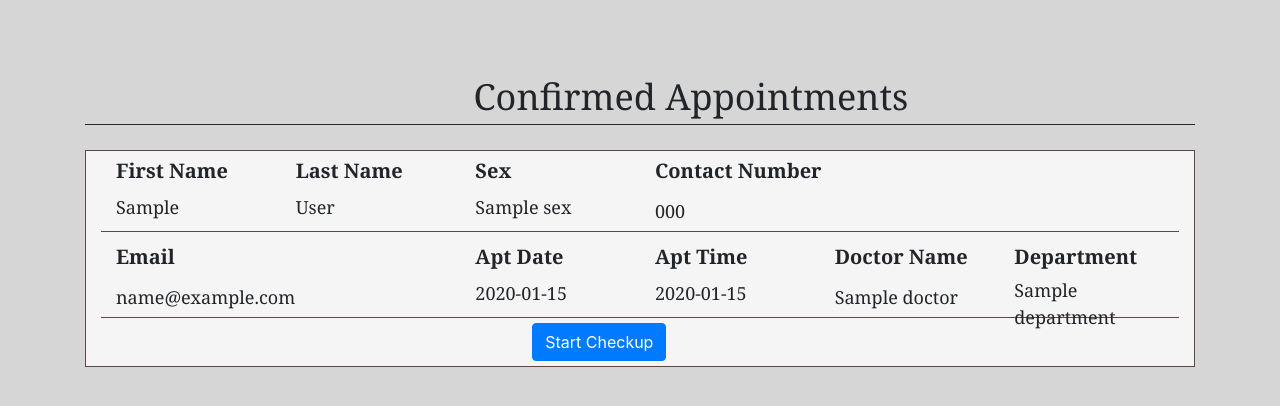
After one commit to AreeshaMalik/Hospital-Management-Web-Application, a Django app: page /listAllAppointments in a window 1280 px wide. The commit adds this page. Shown: the top 406 px of the page. Run offline with Django 3.2, Linux system fonts and the light colour scheme; tables that the repository leaves empty hold one stand-in row (values such as "Sample post"); a database or web service that is not in the repository returns one stand-in record (values such as "Sample title"); some libraries are stand-ins or nearby versions.

Commit message:
Adding CheckUp

```diff
--- a/hospitalApp/Hospapp/static/doctor.css
+++ b/hospitalApp/Hospapp/static/doctor.css
@@ -9,14 +9,14 @@
 
 .footerHeading {
     font-size: 28px;
-    font-family: 'Lucida Sans Lucida Sans Regular Lucida Grande Lucida Sans Unicode', Geneva, Verdana, sans-serif;
+    font-family: 'Lucida Sans', 'Lucida Sans Regular', 'Lucida Grande', 'Lucida Sans Unicode', Geneva, Verdana, sans-serif;
     padding-bottom: 2em;
 
 }
 
 .copyright {
     font-size: 15px;
-    font-family: 'Gill Sans Gill Sans MT', Calibri, 'Trebuchet MS', sans-serif;
+    font-family: 'Gill Sans', 'Gill Sans MT', Calibri, 'Trebuchet MS', sans-serif;
     padding-left: 40%;
 }
 
--- /dev/null
+++ b/hospitalApp/Hospapp/templates/Hospapp/listAllAppointments.html
@@ -0,0 +1,180 @@
+<!DOCTYPE html>
+<html lang="en">
+<head>
+<!-- Required meta tags -->
+<meta charset="utf-8">
+<meta name="viewport" content="width=device-width, initial-scale=1, shrink-to-fit=no">
+
+<!-- Bootstrap CSS -->
+<link rel="stylesheet" href="https://stackpath.bootstrapcdn.com/bootstrap/4.3.1/css/bootstrap.min.css" integrity="sha384-ggOyR0iXCbMQv3Xipma34MD+dH/1fQ784/j6cY/iJTQUOhcWr7x9JvoRxT2MZw1T" crossorigin="anonymous">
+<link rel="stylesheet" type="text/css" href="/static/confirmAppointment.css">
+
+{% if title %}
+    <title>{{title}}</title>
+{% else %}
+    <title>No title found</title>
+{% endif %}
+</head>
+<body>
+<div class="container">
+    <div class="heading">
+        Confirmed Appointments
+    </div>
+
+
+    {% for key,value in appointments.items %}
+
+        <form action="{% url 'startCheckUp' %}" method="POST">
+            {% csrf_token %}
+
+           <div class="appointments">
+            <div class="row top">
+
+                <div class="col-lg-2">
+                    <div class="flex-container">
+                        <div class="aptDet top">
+                            First Name
+                        </div>
+                        <div class="aptDet">
+
+                            <label for="FirstName">{{ value.FirstName }}</label>
+                            <input type = "hidden" name = "FirstName" value = "{{ value.FirstName }}"
+                                   id="FirstName"/>
+
+                        </div>
+                    </div>
+                </div>
+
+                <div class="col-lg-2">
+                    <div class="flex-container">
+                        <div class="aptDet top">
+                            Last Name
+                        </div>
+                        <div class="aptDet">
+
+                            <label for="LastName">{{ value.LastName }}</label>
+                            <input type = "hidden" name = "LastName" value = "{{ value.LastName }}"
+                                   id="LastName"/>
+
+                        </div>
+                    </div>
+                </div>
+
+                <div class="col-lg-2">
+                    <div class="flex-container">
+                        <div class="aptDet top">
+                            Sex
+                        </div>
+                        <div class="aptDet">
+
+                            <label for="sex">{{ value.sex }}</label>
+                            <input type = "hidden" name = "sex" value = "{{ value.sex }}"
+                                   id="sex"/>
+
+                        </div>
+                    </div>
+                </div>
+
+                <div class="col-lg-3">
+                    <div class="flex-container">
+                        <div class="aptDet top">
+                            Contact Number
+                        </div>
+                        <div class="aptDet">
+
+                            {{ value.mobile }}
+
+                        </div>
+                    </div>
+                </div>
+
+            </div>
+
+            <div class="row top">
+
+                <div class="col-lg-4">
+                    <div class="flex-container">
+                        <div class="aptDet top">
+                            Email
+                        </div>
+                        <div class="aptDet">
+                           {{ value.email }}
+                        </div>
+                    </div>
+                </div>
+
+                <div class="col-lg-2">
+                    <div class="flex-container">
+                        <div class="aptDet top">
+                            Apt Date
+                        </div>
+                        <div class="aptDet">
+
+                            <label for="Date">{{ value.Date }}</label>
+                            <input type = "hidden" name = "Date" value = "{{ value.Date }}"
+                                   id="Date"/>
+
+                        </div>
+                    </div>
+                </div>
+
+                <div class="col-lg-2">
+                    <div class="flex-container">
+                        <div class="aptDet top">
+                            Apt Time
+                        </div>
+                        <div class="aptDet">
+
+                            <label for="Time">{{ value.Time }}</label>
+                            <input type = "hidden" name = "Time" value = "{{ value.Time }}"
+                                   id="Time"/>
+
+                        </div>
+                    </div>
+                </div>
+
+                <div class="col-lg-2">
+                    <div class="flex-container">
+                        <div class="aptDet top">
+                            Doctor Name
+                        </div>
+                        <div class="aptDet">
+                            {{ value.doctor }}
+                        </div>
+                    </div>
+                </div>
+
+                <div class="col-lg-2">
+                    <div class="flex-container">
+                        <div class="aptDet top">
+                            Department
+                        </div>
+                        <div class="aptDet">
+                            {{ value.department }}
+                        </div>
+                    </div>
+                </div>
+
+            </div>
+            <div class="row">
+
+                <div class="col-lg-12 btnSubmit">
+                    <input type="submit" value="Start Checkup" name="Start Checkup"
+                           class="btn btn-primary" role="button">
+                </div>
+
+            </div>
+
+           </div>
+
+        </form>
+
+
+    {% endfor %}
+
+</div>
+<script src="https://code.jquery.com/jquery-3.3.1.slim.min.js" integrity="sha384-q8i/X+965DzO0rT7abK41JStQIAqVgRVzpbzo5smXKp4YfRvH+8abtTE1Pi6jizo" crossorigin="anonymous"></script>
+<script src="https://cdnjs.cloudflare.com/ajax/libs/popper.js/1.14.7/umd/popper.min.js" integrity="sha384-UO2eT0CpHqdSJQ6hJty5KVphtPhzWj9WO1clHTMGa3JDZwrnQq4sF86dIHNDz0W1" crossorigin="anonymous"></script>
+<script src="https://stackpath.bootstrapcdn.com/bootstrap/4.3.1/js/bootstrap.min.js" integrity="sha384-JjSmVgyd0p3pXB1rRibZUAYoIIy6OrQ6VrjIEaFf/nJGzIxFDsf4x0xIM+B07jRM" crossorigin="anonymous"></script>
+</body>
+</html>
--- a/hospitalApp/Hospapp/urls.py
+++ b/hospitalApp/Hospapp/urls.py
@@ -8,7 +8,7 @@ urlpatterns = [
     path('logout', views.logout, name='logout'),
     path('doctor', views.doctorpage, name='doctor'),
     path('bookapt', views.BookAppointment, name='bookapt'),
-    path('checkUp', views.Checkup, name='checkUp'),
+    # path('checkUp', views.Checkup, name='checkUp'),
     path('register',views.registerPatient, name='register'),
     path('receptionist',views.receppage,name='receptionist'),
     path('confirmed', views.confirmAppointment, name='confirmAppointment'),
@@ -17,4 +17,6 @@ urlpatterns = [
     path('discharge', views.discharge_patient, name = 'discharge'),
     path('thePages', views.pages, name = 'thePages'),
     # path('delete',views.confirmBooking,name='delete'),
+    path('listAllAppointments', views.listAllAppointments, name='listAllAppointments'),
+    path('startCheckUp', views.start_checkup, name='startCheckUp'),
 ]
--- a/hospitalApp/Hospapp/views.py
+++ b/hospitalApp/Hospapp/views.py
@@ -6,7 +6,7 @@ from django.shortcuts import render, redirect
 from django.http import HttpResponse, request
 from .forms import *
 from django.template import loader
-from .BL.hmsbl import newPatient as np , newBooking as nb, findpatient, admitpatient as ap, getbookings, savebookings, deleteBooking, dischargepatient as dis
+from .BL.hmsbl import newPatient as np , newBooking as nb, findpatient, admitpatient as ap, getbookings, savebookings, deleteBooking, dischargepatient as dis, getconfirmbookings, makeupdate
 from .DB.hmsdb import find_document as fd
 # Create your views here.
 def homepage(request):
@@ -31,6 +31,7 @@ def login(request):
             if (username=="Doctor" and password=="Doc@123"):
                 return render(request,"Hospapp/doctor.html",{"form":form})
             elif(username=="Receptionist" and password=="Recep@456"):
+                makeupdate("03335718420")
                 return render(request,"Hospapp/receptionist.html",{"form":form})
             elif(username=="User" and password=="User@789"):
                 return render(request,"Hospapp/user.html",{"form":form})
@@ -103,23 +104,23 @@ def confirm_appointment(request):
     template = loader.get_template("Hospapp/receptionist.html")
     return HttpResponse(template.render({"form": form}, request))
 
-def Checkup(request):
-    print("\n in checkup\n")
-    if request.method == "POST":
-        form = Check_up(request.POST)
-        print("\n outside is valid\n")
-        if form.is_valid():
-            print("\n is valid \n")
-            fName = form.cleaned_data["fName"]
-            lName = form.cleaned_data["lName"]
-            print("\nname entered\n", fName, lName)
-        else:
-            print("form not valid")
-    else:
-        form = Check_up()
+# def Checkup(request):
+#     print("\n in checkup\n")
+#     if request.method == "POST":
+#         form = Check_up(request.POST)
+#         print("\n outside is valid\n")
+#         if form.is_valid():
+#             print("\n is valid \n")
+#             fName = form.cleaned_data["fName"]
+#             lName = form.cleaned_data["lName"]
+#             print("\nname entered\n", fName, lName)
+#         else:
+#             print("form not valid")
+#     else:
+#         form = Check_up()
 
-    template = loader.get_template("Hospapp/checkUp.html")
-    return HttpResponse(template.render({"form":form}, request))
+#     template = loader.get_template("Hospapp/checkUp.html")
+#     return HttpResponse(template.render({"form":form}, request))
 
 
 def registerPatient(request):
@@ -298,3 +299,71 @@ def pages(request):
     else:
         dis(CNIC)
         return render(request, 'Hospapp/admit_dis.html', {'mydoc': mydoc})
+
+
+# checkUp
+def listAllAppointments(request):
+    # Search the database for all the appointments
+    # data = {
+    #     'appointments': Appointment.objects.all(),
+    #     'title': 'Confirmed Appointments'
+    # }
+    data = getconfirmbookings()
+    print(type(data))
+    print(data)
+    return render(request, 'Hospapp/listAllAppointments.html', {'appointments': data,
+                                                               'title': 'Confirmed Appointments'})
+    # return render(request, 'HMS/listAllAppointments.html', data)
+
+def start_checkup(request):
+
+    # A session here is not necessary but exits only for
+    # learning purpose
+
+    if request.method == "POST":
+        form = startCheckUp(request.POST)
+
+        if form.is_valid():
+
+            patientFirstName = form.cleaned_data["FirstName"]
+            patientLastName = form.cleaned_data["LastName"]
+            patientSex = form.cleaned_data["sex"]
+            appointment_date = form.cleaned_data["Date"]
+            appointment_time = form.cleaned_data["Time"]
+
+            request.session['FirstName'] = patientFirstName
+            request.session['LastName'] = patientLastName
+            request.session['sex'] = patientSex
+            request.session['Date'] = appointment_date
+            request.session['Time'] = appointment_time
+
+        else:
+            print("Form not valid\n")
+    else:
+        form = startCheckUp()
+
+    # template = loader.get_template("HMS/checkup_new.html")
+    # return HttpResponse(template.render({"form": form}, request))
+
+    patientFirstName = request.session['FirstName']
+    patientLastName = request.session['LastName']
+    patientSex = request.session['sex']
+    appointment_date = request.session['Date']
+    appointment_time = request.session['Time']
+
+    print('\n')
+    print(patientFirstName)
+    print(patientLastName)
+    print(patientSex)
+    print(appointment_date)
+    print(appointment_time)
+    print('\n')
+
+    patient_details = dict()
+    patient_details['FirstName'] = patientFirstName
+    patient_details['LastName'] = patientLastName
+    patient_details['sex'] = patientSex
+    patient_details['Date'] = appointment_date
+    patient_details['Time'] = appointment_time
+
+    return render(request, 'Hospapp/checkup_new.html', patient_details)
```
Also changed, not shown: hospitalApp/Hospapp/BL/hmsbl.py (+9 -0 lines), hospitalApp/Hospapp/DB/hmsdb.py (+16 -0 lines), hospitalApp/Hospapp/forms.py (+6 -3 lines), hospitalApp/Hospapp/static/checkup_new.css (added, +87 -0 lines), hospitalApp/Hospapp/templates/Hospapp/checkup_new.html (added, +259 -0 lines), hospitalApp/Hospapp/templates/Hospapp/doctor.html (+6 -15 lines), hospitalApp/db.sqlite3, 4 other files.
